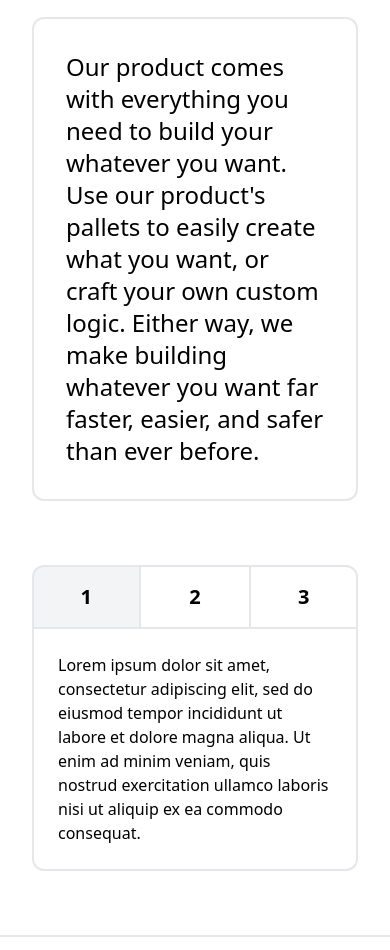
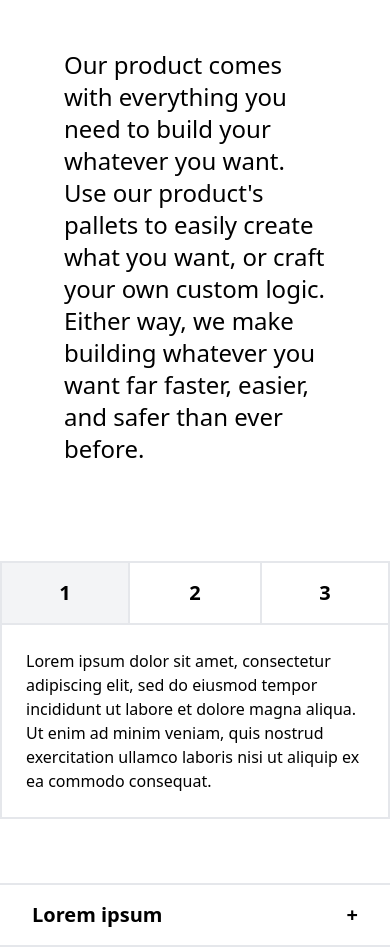
Before and after one commit to je-boska/gatsby-tailwind-test, a Gatsby site: page / in a window 390 px wide. Shown: the part 399-1349 px from the top of the page. Built offline with nearby package versions, Linux system fonts and the light colour scheme; Gatsby itself is replaced by a stand-in of ours.

Commit message:
Remove Feature border, make Tabs responsive.

```diff
--- a/src/components/Feature.js
+++ b/src/components/Feature.js
@@ -8,7 +8,7 @@ const Feature = () => {
         <br />
         Anything
       </div>
-      <div className='p-8 text-2xl border-2 rounded-xl'>
+      <div className='p-8 text-2xl rounded-xl'>
         Our product comes with everything you need to build your whatever you
         want. Use our product's pallets to easily create what you want, or craft
         your own custom logic. Either way, we make building whatever you want
--- a/src/components/Tabs.js
+++ b/src/components/Tabs.js
@@ -4,10 +4,10 @@ const Tabs = () => {
   const [tab, setTab] = useState(1)
 
   return (
-    <div className='mt-16 px-8 w-full flex justify-center'>
+    <div className='mt-16 md:px-8 w-full flex justify-center'>
       <div className='grid grid-cols-3 max-w-3xl'>
         <div
-          className={`p-4 border-2 rounded-tl-xl flex justify-center cursor-pointer hover:bg-gray-200 transition-all ${
+          className={`p-4 border-2 md:rounded-tl-xl flex justify-center cursor-pointer hover:bg-gray-200 transition-all ${
             tab === 1 && 'bg-gray-100'
           }`}
           onClick={() => setTab(1)}
@@ -29,7 +29,7 @@ const Tabs = () => {
           <span className='font-semibold text-xl'>2</span>
         </div>
         <div
-          className={`p-4 border-2 rounded-tr-xl flex justify-center cursor-pointer hover:bg-gray-200 transition-all ${
+          className={`p-4 border-2 md:rounded-tr-xl flex justify-center cursor-pointer hover:bg-gray-200 transition-all ${
             tab === 3 && 'bg-gray-100'
           }`}
           onClick={() => setTab(3)}
@@ -40,7 +40,7 @@ const Tabs = () => {
           <span className='font-semibold text-xl'>3</span>
         </div>
         {tab === 1 && (
-          <div className='col-span-3 border-2 border-t-0 p-6 rounded-b-xl'>
+          <div className='col-span-3 border-2 border-t-0 p-6 md:rounded-b-xl'>
             Lorem ipsum dolor sit amet, consectetur adipiscing elit, sed do
             eiusmod tempor incididunt ut labore et dolore magna aliqua. Ut enim
             ad minim veniam, quis nostrud exercitation ullamco laboris nisi ut
@@ -48,7 +48,7 @@ const Tabs = () => {
           </div>
         )}
         {tab === 2 && (
-          <div className='col-span-3 border-2 border-t-0 p-6 rounded-b-xl'>
+          <div className='col-span-3 border-2 border-t-0 p-6 md:rounded-b-xl'>
             Sed ut perspiciatis unde omnis iste natus error sit voluptatem
             accusantium doloremque laudantium, totam rem aperiam, eaque ipsa
             quae ab illo inventore veritatis et quasi architecto beatae vitae
@@ -56,7 +56,7 @@ const Tabs = () => {
           </div>
         )}
         {tab === 3 && (
-          <div className='col-span-3 border-2 border-t-0 p-6 rounded-b-xl'>
+          <div className='col-span-3 border-2 border-t-0 p-6 md:rounded-b-xl'>
             But I must explain to you how all this mistaken idea of denouncing
             pleasure and praising pain was born and I will give you a complete
             account of the system, and expound the actual teachings of the great
```
